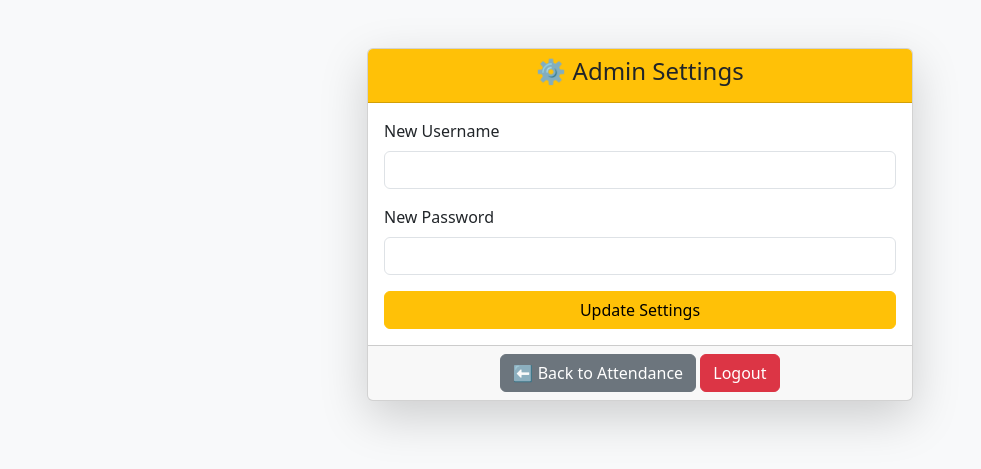
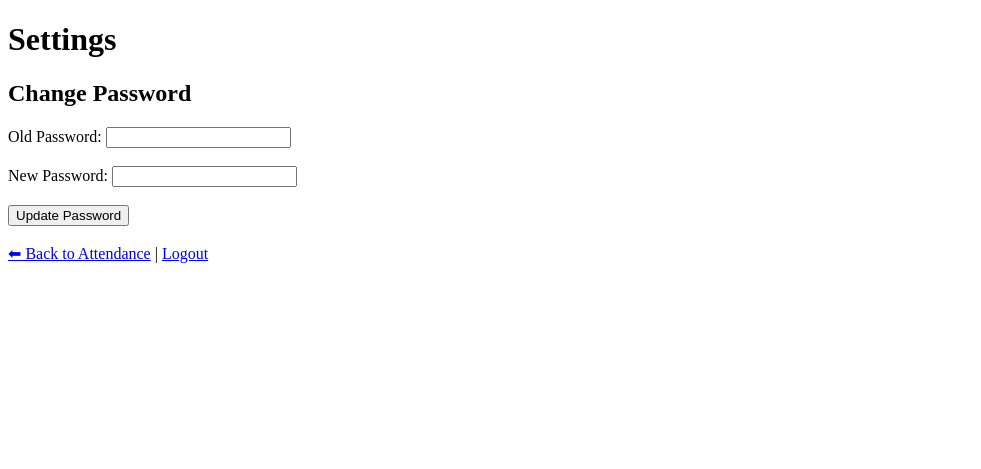
Before and after one commit to Ak23b/vision-based-attendance-system, a Flask app: template templates/settings.html in a window 1280 px wide. Shown: the top 469 px of the page, without its empty margins (0-981 px from the left). Run offline with Flask 3, Linux system fonts and the light colour scheme; the template is opened without the code that fills it, so the values that code supplies are empty.

Commit message:
Simple changes

```diff
--- a/templates/settings.html
+++ b/templates/settings.html
@@ -1,58 +1,32 @@
 <!DOCTYPE html>
 <html lang="en">
 <head>
-  <meta charset="UTF-8">
-  <title>Admin Settings</title>
-  <link rel="stylesheet" href="https://cdn.jsdelivr.net/npm/bootstrap@5.3.2/dist/css/bootstrap.min.css">
+    <meta charset="UTF-8">
+    <title>Settings - Change Password</title>
 </head>
-<body class="bg-light">
+<body>
+    <h1>Settings</h1>
+    <h2>Change Password</h2>
 
-  <div class="container mt-5">
-    <div class="row justify-content-center">
-      <div class="col-md-6">
-        <div class="card shadow-lg">
-          <div class="card-header text-center bg-warning text-dark">
-            <h4>⚙️ Admin Settings</h4>
-          </div>
-          <div class="card-body">
+    {% if message %}
+        <p style="color: green;">{{ message }}</p>
+    {% endif %}
+    {% if error %}
+        <p style="color: red;">{{ error }}</p>
+    {% endif %}
 
-            <!-- Flash Messages -->
-            {% with messages = get_flashed_messages(with_categories=true) %}
-              {% if messages %}
-                {% for category, message in messages %}
-                  <div class="alert alert-{{ category }} alert-dismissible fade show" role="alert">
-                    {{ message }}
-                    <button type="button" class="btn-close" data-bs-dismiss="alert"></button>
-                  </div>
-                {% endfor %}
-              {% endif %}
-            {% endwith %}
+    <form action="{{ url_for('settings') }}" method="POST">
+        <label for="old_password">Old Password:</label>
+        <input type="password" name="old_password" required><br><br>
 
-            <!-- Settings Form -->
-            <form method="POST">
-              <div class="mb-3">
-                <label for="username" class="form-label">New Username</label>
-                <input type="text" class="form-control" id="username" name="username" required>
-              </div>
+        <label for="new_password">New Password:</label>
+        <input type="password" name="new_password" required><br><br>
 
-              <div class="mb-3">
-                <label for="password" class="form-label">New Password</label>
-                <input type="password" class="form-control" id="password" name="password" required>
-              </div>
+        <button type="submit">Update Password</button>
+    </form>
 
-              <button type="submit" class="btn btn-warning w-100">Update Settings</button>
-            </form>
-
-          </div>
-          <div class="card-footer text-center">
-            <a href="/attendance" class="btn btn-secondary">⬅ Back to Attendance</a>
-            <a href="/logout" class="btn btn-danger">Logout</a>
-          </div>
-        </div>
-      </div>
-    </div>
-  </div>
-
-  <script src="https://cdn.jsdelivr.net/npm/bootstrap@5.3.2/dist/js/bootstrap.bundle.min.js"></script>
+    <br>
+    <a href="{{ url_for('attendance') }}">⬅ Back to Attendance</a> |
+    <a href="{{ url_for('logout') }}">Logout</a>
 </body>
 </html>
```
